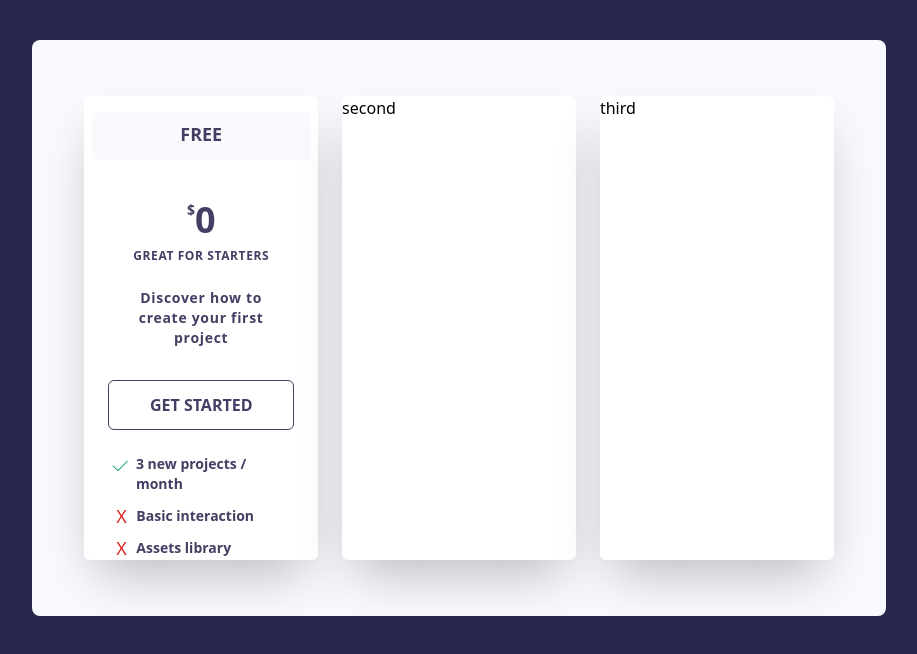
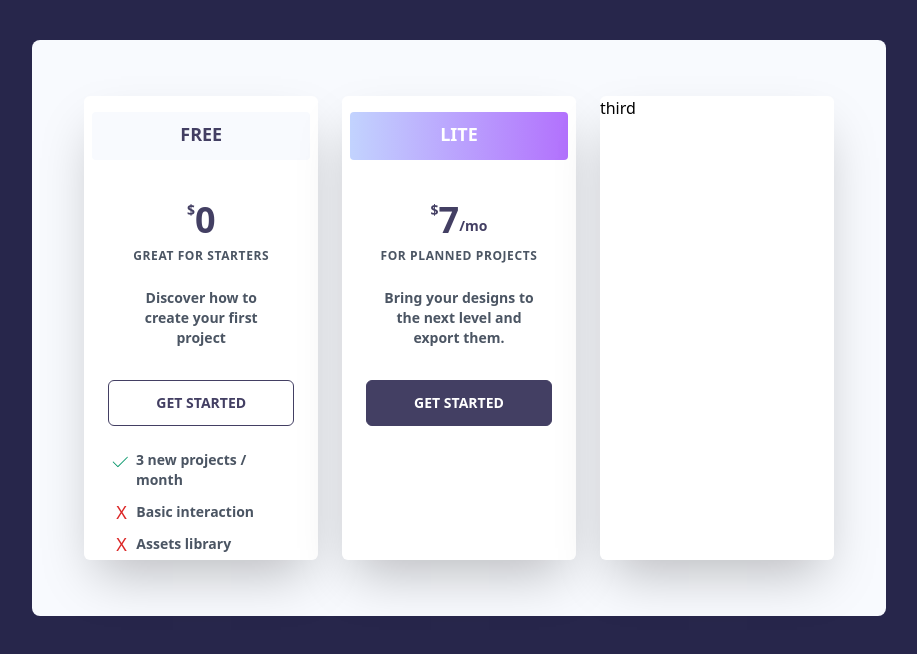
Before and after one commit to nasir-001/100-components, a Vue app: page /layout27 in a window 1280 px wide. Shown: the top 654 px of the page, without its empty margins (181-1098 px from the left). Built offline with nearby package versions, Linux system fonts and the light colour scheme; the HTML template or start-up script is replaced by a standard one.

Commit message:
designing the second card

```diff
--- a/src/views/Layout27.vue
+++ b/src/views/Layout27.vue
@@ -14,13 +14,13 @@
               0
             </div>
           </div>
-          <div class="text-center text-layout27textColor pt-2 text-xs font-bold tracking-wider uppercase">
+          <div class="text-center text-gray-600 pt-2 text-xs font-bold tracking-wider uppercase">
             Great for starters
           </div>
-          <div class="text-center text-sm pt-6 font-bold tracking-wider text-layout27textColor mx-10">
+          <div class="text-center text-sm pt-6 font-semibold text-gray-600 mx-10">
             Discover how to create your first project
           </div>
-          <div class="border border-layout27textColor mt-8 rounded-md text-layout27textColor text-center font-semibold py-3 mx-6">
+          <div class="border border-layout27textColor mt-8 rounded-md text-layout27textColor text-center text-sm cursor-pointer font-semibold py-3 mx-6">
             GET STARTED
           </div>
           <div class="flex justify-start mt-6 mx-6">
@@ -31,7 +31,7 @@
                 "/>
               </svg>
             </div>
-            <div class="text-sm font-semibold text-layout27textColor ml-1">
+            <div class="text-sm font-semibold text-gray-600 ml-1">
               3 new projects / month
             </div>
           </div>
@@ -39,7 +39,7 @@
             <div class="text-red-600 w-6 h-6 text-lg">
               X
             </div>
-            <div class="text-sm font-semibold text-layout27textColor mt-1 -ml-1">
+            <div class="text-sm font-semibold text-gray-600 mt-1 -ml-1">
               Basic interaction
             </div>
           </div>
@@ -47,13 +47,35 @@
             <div class="text-red-600 w-6 h-6 text-lg">
               X
             </div>
-            <div class="text-sm font-semibold text-layout27textColor mt-1 -ml-1">
+            <div class="text-sm font-semibold text-gray-600 mt-1 -ml-1">
               Assets library
             </div>
           </div>
         </div>
         <div class="bg-white w-1/3 mt-14 h-114 mx-3 rounded-md shadow-2xl">
-          second
+          <div class="mt-4 bg-gradient-to-l from-layout27secondBottomColor to-layout27secondTopColor text-white mx-2 h-12 rounded text-lg text-center font-semibold uppercase pt-2">
+            Lite
+          </div>
+          <div class="flex justify-center">
+            <div class="text-sm pt-10 text-layout27textColor font-bold">
+              $
+            </div>
+            <div class="text-4xl pt-10 text-layout27textColor font-bold">
+              7
+            </div>
+            <div class="text-sm font-bold mt-14 text-layout27textColor">
+              /mo
+            </div>
+          </div>
+          <div class="text-center text-gray-600 pt-2 text-xs font-bold tracking-wider uppercase">
+            for planned projects
+          </div>
+          <div class="text-center text-sm pt-6 font-semibold text-gray-600 mx-10">
+            Bring your designs to the next level and export them.
+          </div>
+          <div class="border border-layout27textColor mt-8 rounded-md text-white cursor-pointer bg-layout27textColor text-sm text-center font-semibold py-3 mx-6">
+            GET STARTED
+          </div>
         </div>
         <div class="bg-white w-1/3 mt-14 h-114 mx-3 rounded-md shadow-2xl">
           third
--- a/tailwind.config.js
+++ b/tailwind.config.js
@@ -94,6 +94,8 @@ module.exports = {
         'layout27cardColor': '#f8fafe',
         'layout27firstTopCard': '#f8fafe',
         'layout27textColor': '#433f63',
+        'layout27secondBottomColor': '#b271fd',
+        'layout27secondTopColor': '#c2d3fe',
       },
       // eslint-disable-next-line no-unused-vars
       backgroundImage: theme => ({
```
